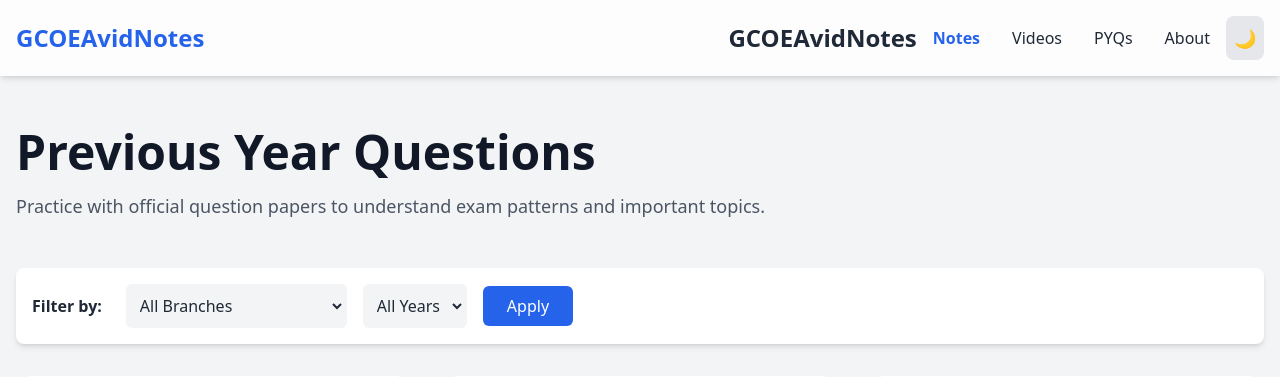
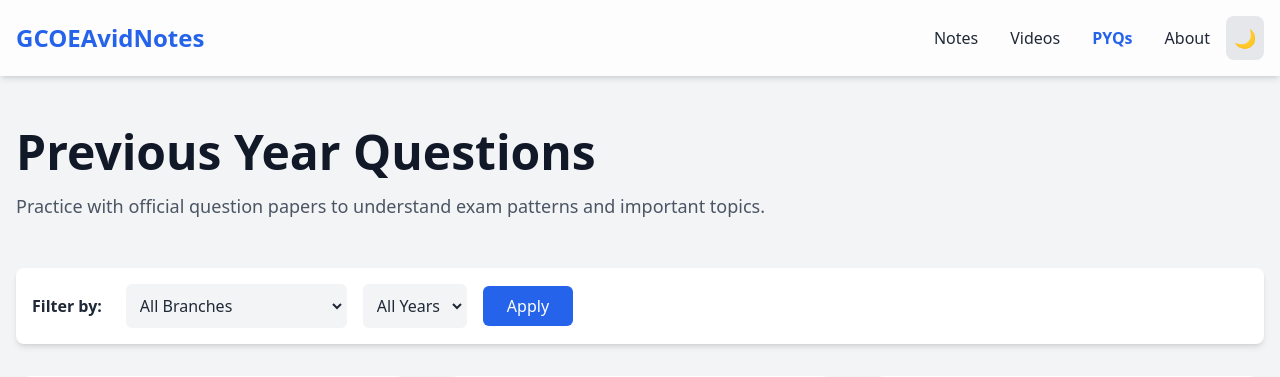
Before and after one commit to shraddheydukare96-bit/GCOEAvidNotes, a Django app: template templates/pyqs.html in a window 1280 px wide. Shown: the top 377 px of the page. Run offline with Django 5.2, Linux system fonts and the light colour scheme; the template is opened without the code that fills it, so the values that code supplies are empty; some libraries are stand-ins or nearby versions.

Commit message:
Update pyqs.html

```diff
--- a/templates/pyqs.html
+++ b/templates/pyqs.html
@@ -15,20 +15,31 @@
     <div class="max-w-7xl mx-auto flex items-center justify-between p-4">
       <a href="{% url 'home' %}" class="text-2xl font-bold text-blue-600 dark:text-blue-400">GCOEAvidNotes</a>
       <div class="flex items-center space-x-4">
-        <a href="{% url 'home' %}" class="text-2xl font-bold ...">GCOEAvidNotes</a>
-
-<nav class="hidden md:flex space-x-8 font-medium">
-  <a href="{% url 'notes' %}" class="text-blue-600 dark:text-blue-400 font-semibold">Notes</a> <a href="{% url 'videos' %}" class="hover:text-blue-600 ...">Videos</a>
-  <a href="{% url 'pyqs' %}" class="hover:text-blue-600 ...">PYQs</a>
-  <a href="{% url 'about' %}" class="hover:text-blue-600 ...">About</a>
-</nav>
+        <nav class="hidden md:flex space-x-8 font-medium">
+          <a href="{% url 'notes' %}" class="hover:text-blue-600 dark:hover:text-blue-400 transition-colors">Notes</a>
+          <a href="{% url 'videos' %}" class="hover:text-blue-600 dark:hover:text-blue-400 transition-colors">Videos</a>
+          <a href="{% url 'pyqs' %}" class="text-blue-600 dark:text-blue-400 font-semibold">PYQs</a>
+          <a href="{% url 'about' %}" class="hover:text-blue-600 dark:hover:text-blue-400 transition-colors">About</a>
+        </nav>
         <button id="theme-toggle" class="p-2 rounded-lg bg-gray-200 dark:bg-gray-700 text-lg">🌙</button>
         <button id="menu-btn" class="md:hidden"><svg xmlns="http://www.w3.org/2000/svg" class="h-6 w-6" fill="none" viewBox="0 0 24 24" stroke="currentColor"><path stroke-linecap="round" stroke-linejoin="round" stroke-width="2" d="M4 6h16M4 12h16M4 18h16" /></svg></button>
       </div>
     </div>
   </header>
 
-  <aside id="sidebar" class="fixed top-0 left-0 w-64 h-full bg-white dark:bg-gray-800 shadow-lg transform -translate-x-full transition-transform duration-300 md:hidden z-30"><div class="p-4 flex justify-between items-center border-b dark:border-gray-700"><h2 class="text-lg font-semibold">Menu</h2><button id="close-btn" class="text-2xl">✕</button></div><nav class="flex flex-col p-4 space-y-4 text-lg"><a href="notes.html" class="hover:text-blue-600 dark:hover:text-blue-400">Notes</a><a href="videos.html" class="hover:text-blue-600 dark:hover:text-blue-400">Videos</a><a href="pyqs.html" class="text-blue-600 dark:text-blue-400">PYQs</a></nav></aside>
+  <aside id="sidebar" class="fixed top-0 left-0 w-64 h-full bg-white dark:bg-gray-800 shadow-lg transform -translate-x-full transition-transform duration-300 md:hidden z-30">
+      <div class="p-4 flex justify-between items-center border-b dark:border-gray-700">
+          <h2 class="text-lg font-semibold text-blue-600 dark:text-blue-400">Menu</h2>
+          <button id="close-btn" class="text-gray-700 dark:text-gray-200 text-2xl">✕</button>
+      </div>
+      <nav class="flex flex-col p-4 space-y-4 text-lg">
+          <a href="{% url 'home' %}" class="hover:text-blue-600 dark:hover:text-blue-400">Home</a>
+          <a href="{% url 'notes' %}" class="hover:text-blue-600 dark:hover:text-blue-400">Notes</a>
+          <a href="{% url 'videos' %}" class="hover:text-blue-600 dark:hover:text-blue-400">Videos</a>
+          <a href="{% url 'pyqs' %}" class="hover:text-blue-600 dark:hover:text-blue-400">PYQs</a>
+          <a href="{% url 'about' %}" class="hover:text-blue-600 dark:hover:text-blue-400">About</a>
+      </nav>
+  </aside>
   <div id="overlay" class="hidden fixed inset-0 bg-black bg-opacity-50 z-20"></div>
 
   <main class="pt-24 min-h-screen">
@@ -87,7 +98,6 @@
   <footer class="bg-gray-800 dark:bg-gray-900/50 text-gray-300 dark:text-gray-400 mt-16"><div class="max-w-7xl mx-auto px-4 py-8 flex flex-col md:flex-row justify-between items-center"><p>&copy; 2025 GCOEAvidNotes. All rights reserved.</p><div class="space-x-4 mt-4 md:mt-0"><a href="#" class="hover:text-white">Privacy</a><a href="#" class="hover:text-white">Terms</a></div></div></footer>
 
   <script>
-    // JS for sidebar and dark mode toggle (same as homepage)
     const menuBtn = document.getElementById('menu-btn'),closeBtn = document.getElementById('close-btn'),sidebar = document.getElementById('sidebar'),overlay = document.getElementById('overlay'),themeToggle = document.getElementById('theme-toggle'),htmlEl = document.documentElement;menuBtn.addEventListener('click', () => {sidebar.classList.remove('-translate-x-full');overlay.classList.remove('hidden');});const closeSidebar = () => {sidebar.classList.add('-translate-x-full');overlay.classList.add('hidden');};closeBtn.addEventListener('click', closeSidebar);overlay.addEventListener('click', closeSidebar);if (localStorage.theme === 'dark' || (!('theme' in localStorage) && window.matchMedia('(prefers-color-scheme: dark)').matches)) {htmlEl.classList.add('dark');themeToggle.textContent = '☀️';} else {htmlEl.classList.remove('dark');themeToggle.textContent = '🌙';}themeToggle.addEventListener('click', () => {if (htmlEl.classList.contains('dark')) {htmlEl.classList.remove('dark');localStorage.theme = 'light';themeToggle.textContent = '🌙';} else {htmlEl.classList.add('dark');localStorage.theme = 'dark';themeToggle.textContent = '☀️';}});
   </script>
 </body>
```
